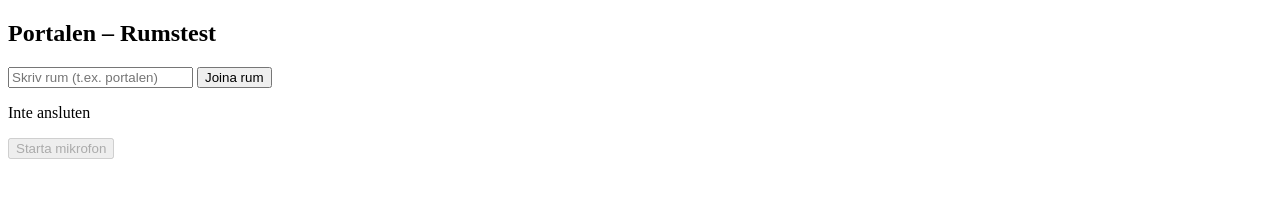
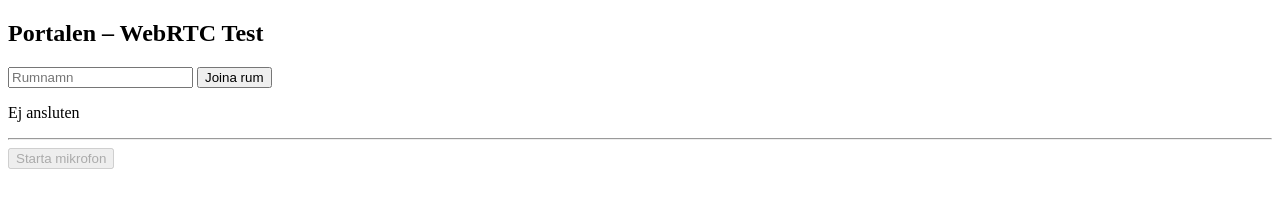
Before and after one commit to Ufoxman01/portalen-webrtc, a website: page public/index.html in a window 1280 px wide. Drawn offline with nearby package versions, Linux system fonts and the light colour scheme.

Commit message:
Update HTML structure and labels for clarity

```diff
--- a/public/index.html
+++ b/public/index.html
@@ -5,17 +5,22 @@
   <title>Portalen – WebRTC</title>
 </head>
 <body>
-<h2>Portalen – Rumstest</h2>
 
-<input id="room" placeholder="Skriv rum (t.ex. portalen)">
+<h2>Portalen – WebRTC Test</h2>
+
+<input id="room" placeholder="Rumnamn">
 <button id="join">Joina rum</button>
 
-<p id="status">Inte ansluten</p>
+<p id="status">Ej ansluten</p>
+
+<hr>
+
+<button id="start" disabled>Starta mikrofon</button>
+<br><br>
+<audio id="audio" autoplay></audio>
 
 <script src="/socket.io/socket.io.js"></script>
 <script src="client.js"></script>
 
-<button id="start" disabled>Starta mikrofon</button>
-<audio id="remote" autoplay></audio>
-<body>
+</body>
 </html>
```
